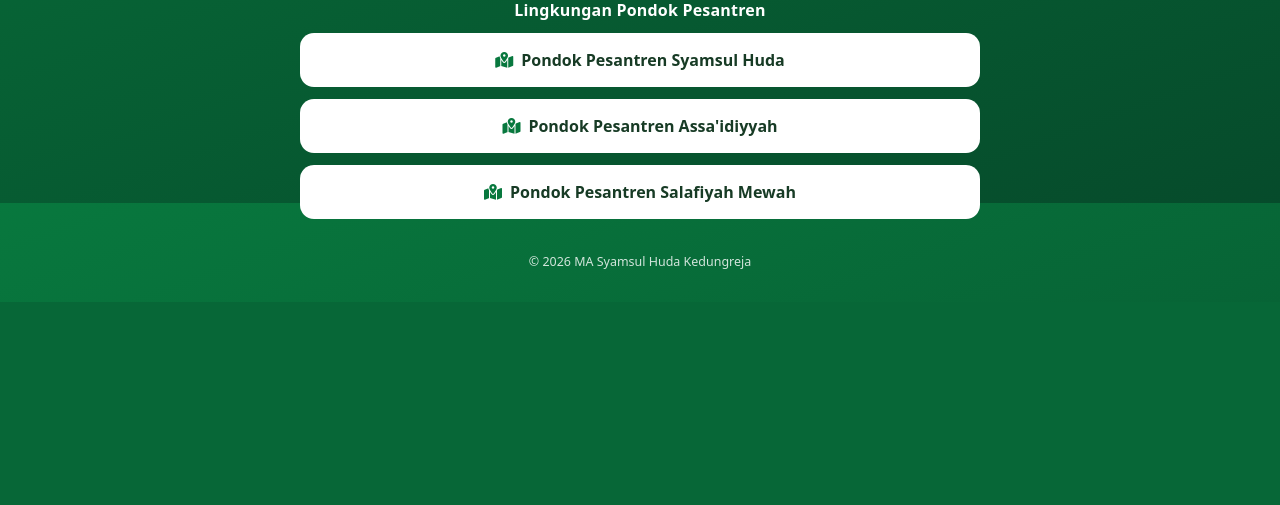
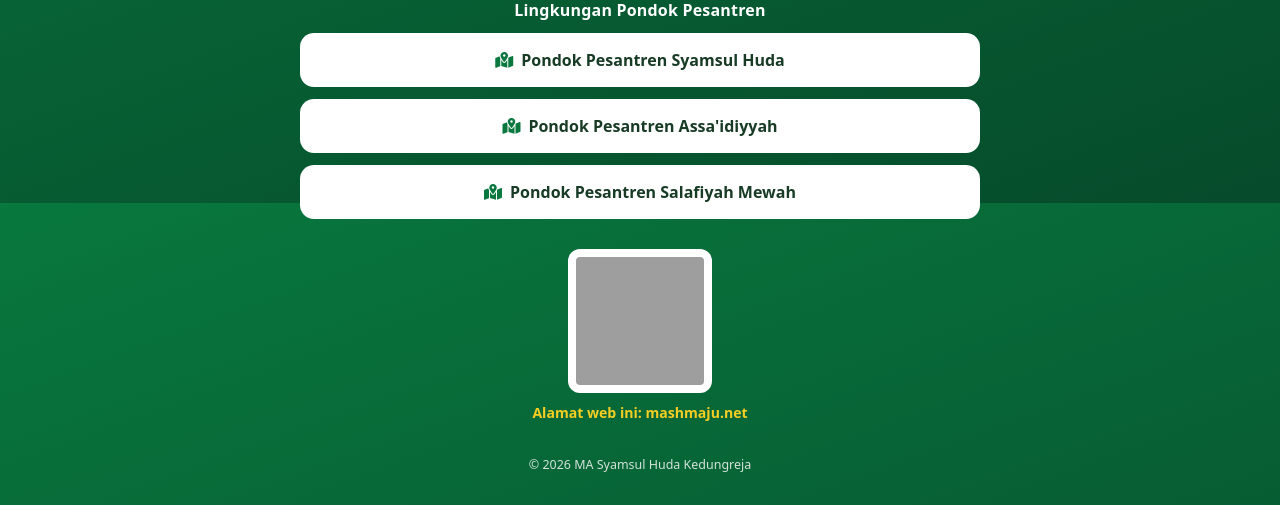
Before and after one commit to agus2s/mashmaju.net, a PHP site: page / in a window 1280 px wide. Shown: the part 597-1102 px from the top of the page. Before the commit the page ends 899 px from the top, so only its background shows below. Run offline with PHP 8.4, Linux system fonts and the light colour scheme; data that the repository does not hold is empty; grey boxes are pictures that could not be loaded.

Commit message:
Update index.php

```diff
--- a/index.php
+++ b/index.php
@@ -290,6 +290,12 @@ $berita = ambil_berita($cfg);
   .item .jdl{font-size:.97rem;font-weight:700;line-height:1.35;margin-top:2px}
   .item .rgk{font-size:.82rem;color:#475569;line-height:1.4;margin-top:4px}
   .item.tanpa-gambar .isi{padding:14px 18px}
+  .qrcode{display:none}
+  @media (min-width:768px){
+    .qrcode{display:block;margin:30px auto 0;color:var(--muted);font-size:.88rem}
+    .qrcode .alamat-web{color:var(--yellow);font-weight:600}
+    .qrcode img{display:block;width:144px;height:144px;margin:0 auto 10px;padding:8px;background:#fff;border-radius:12px}
+  }
   .kosong{background:rgba(255,255,255,.12);border-radius:14px;padding:16px;color:var(--muted);font-size:.92rem;text-align:center}
   .semua{
     display:inline-block;margin-top:6px;color:var(--yellow);font-weight:600;
@@ -353,6 +359,11 @@ $berita = ambil_berita($cfg);
     <a class="link" href="<?= e($t['url']) ?>" target="_blank" rel="noopener"><i class="fa-solid fa-map-location-dot map-icon" aria-hidden="true"></i><?= e($t['teks']) ?></a>
   <?php endforeach; ?>
 
+  <div class="qrcode">
+    <img src="https://api.qrserver.com/v1/create-qr-code/?size=160x160&amp;data=https%3A%2F%2Fmashmaju.net" alt="QR code untuk membuka mashmaju.net" width="144" height="144" loading="lazy">
+    <div class="alamat-web">Alamat web ini: mashmaju.net</div>
+  </div>
+
   <footer>&copy; <?= date('Y') ?> <?= e($cfg['nama']) ?></footer>
 </main>
 </body>
```
